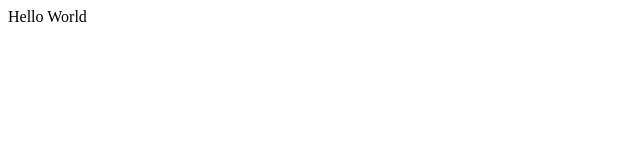
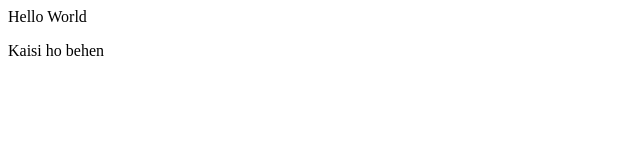
Before and after one commit to Sersei7/demo1, a plain HTML site: page index.html in a window 1280 px wide. Shown: the full height of the page, 0-640 px from the left. Drawn offline with Linux system fonts and the light colour scheme.

Commit message:
Updated index.html with a new line kaisi ho behen

```diff
--- a/index.html
+++ b/index.html
@@ -1 +1,2 @@
 <p>Hello World</p>
+<p>Kaisi ho behen</p>
```
